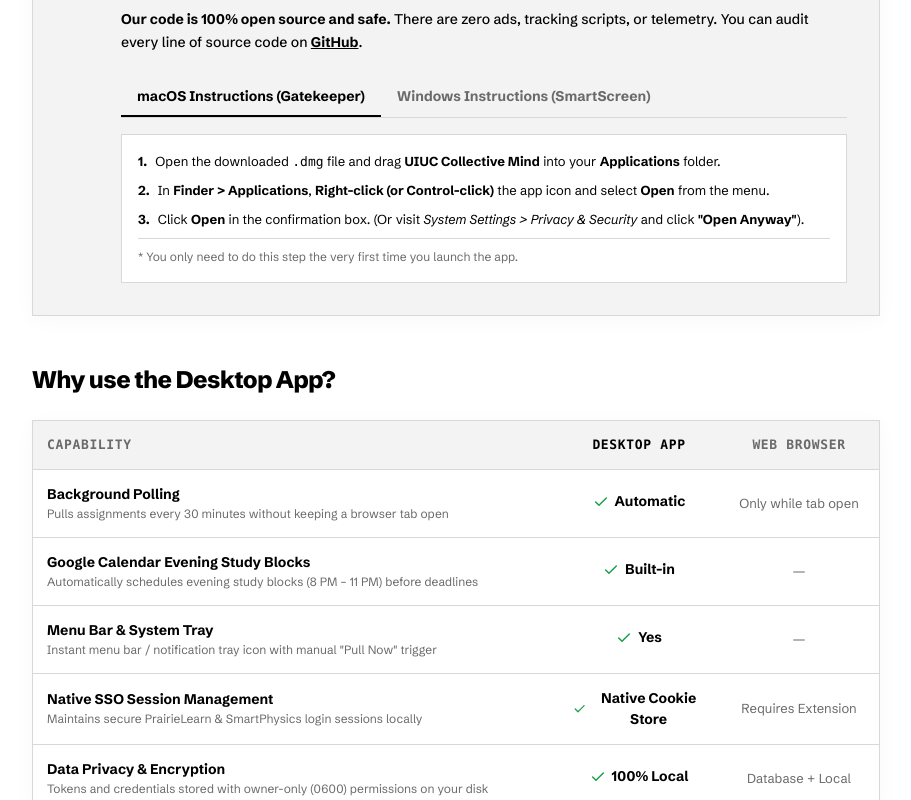
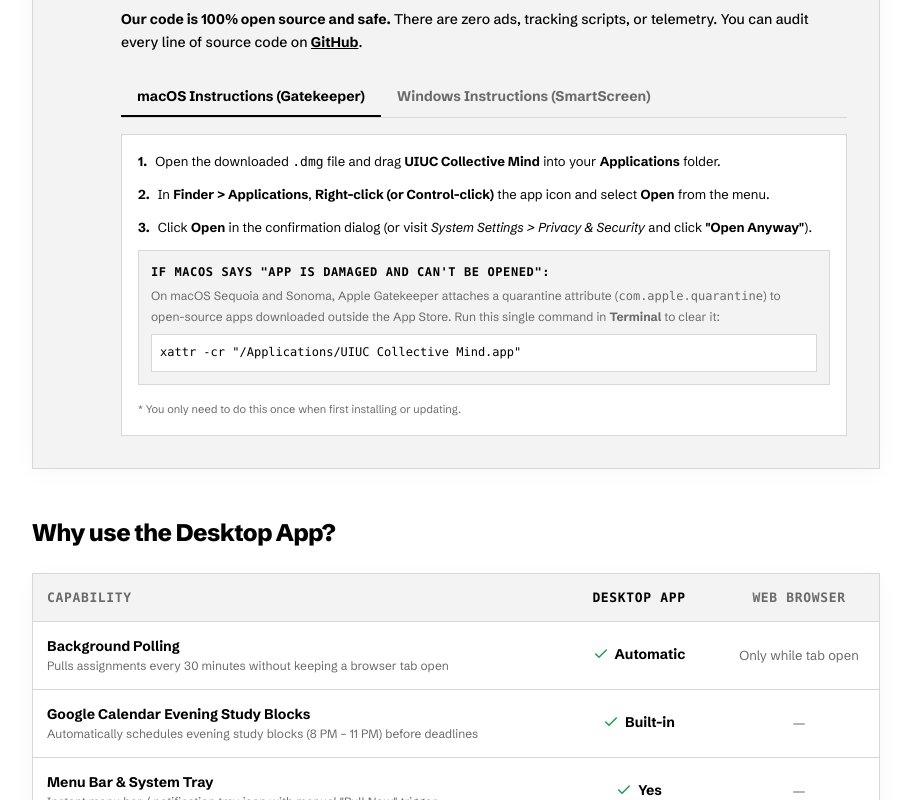
Before and after one commit to SteveWong-a/uiuc-collective-mind-web, a Next.js app in the folder web/: page /download in a window 1280 px wide. Shown: the part 1160-1960 px from the top of the page, without its empty margins (184-1095 px from the left). Built offline with nearby package versions, Linux system fonts and the light colour scheme; no server answers.

Commit message:
Add macOS Gatekeeper damaged app quarantine fix and entitlements file

```diff
--- a/web/src/app/download/page.tsx
+++ b/web/src/app/download/page.tsx
@@ -254,7 +254,7 @@
 
               {/* Instructions Content */}
               {activeTab === "mac" ? (
-                <div className="bg-[var(--color-paper)] border border-[var(--color-rule)] p-4 text-[13px] leading-relaxed space-y-2">
+                <div className="bg-[var(--color-paper)] border border-[var(--color-rule)] p-4 text-[13px] leading-relaxed space-y-3">
                   <div className="flex gap-2">
                     <span className="font-[700] text-[var(--color-ink)]">1.</span>
                     <span>Open the downloaded <code>.dmg</code> file and drag <strong>UIUC Collective Mind</strong> into your <strong>Applications</strong> folder.</span>
@@ -268,11 +268,25 @@
                   <div className="flex gap-2">
                     <span className="font-[700] text-[var(--color-ink)]">3.</span>
                     <span>
-                      Click <strong>Open</strong> in the confirmation box. (Or visit <em>System Settings &gt; Privacy &amp; Security</em> and click <strong>&quot;Open Anyway&quot;</strong>).
+                      Click <strong>Open</strong> in the confirmation dialog (or visit <em>System Settings &gt; Privacy &amp; Security</em> and click <strong>&quot;Open Anyway&quot;</strong>).
                     </span>
                   </div>
-                  <div className="text-[12px] text-[var(--color-muted)] mt-2 pt-2 border-t border-[var(--color-rule)]">
-                    * You only need to do this step the very first time you launch the app.
+
+                  {/* Troubleshooting for Damaged / Trash message */}
+                  <div className="mt-3 pt-3 border-t border-[var(--color-rule)] bg-[var(--color-wash)] p-3 border">
+                    <div className="font-[700] text-[var(--color-ink)] text-[12px] uppercase tracking-wider font-mono mb-1">
+                      If macOS says &quot;App is damaged and can&apos;t be opened&quot;:
+                    </div>
+                    <p className="text-[12px] text-[var(--color-muted)] m-0 mb-2">
+                      On macOS Sequoia and Sonoma, Apple Gatekeeper attaches a quarantine attribute (<code>com.apple.quarantine</code>) to open-source apps downloaded outside the App Store. Run this single command in <strong>Terminal</strong> to clear it:
+                    </p>
+                    <div className="bg-[var(--color-paper)] border border-[var(--color-rule)] p-2 font-mono text-[12px] select-all overflow-x-auto text-[var(--color-ink)]">
+                      xattr -cr &quot;/Applications/UIUC Collective Mind.app&quot;
+                    </div>
+                  </div>
+
+                  <div className="text-[11px] text-[var(--color-muted)] pt-1">
+                    * You only need to do this once when first installing or updating.
                   </div>
                 </div>
               ) : (
```
Also changed, not shown: 1 other file (tests, documents, lock files or other folders).
